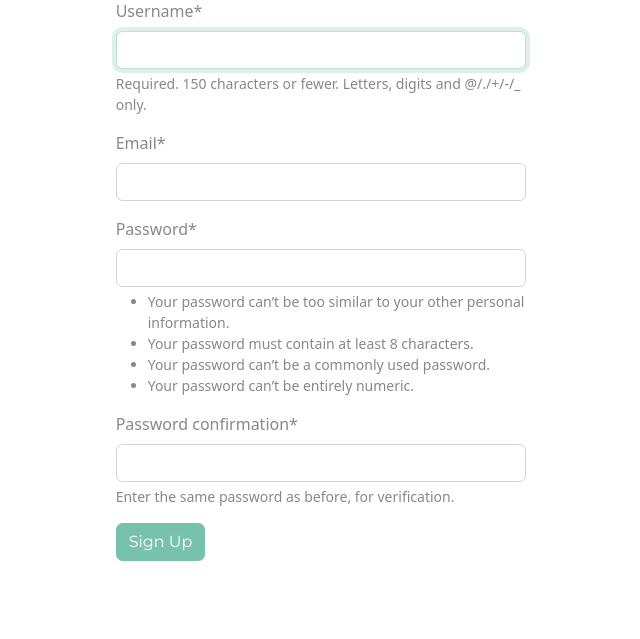
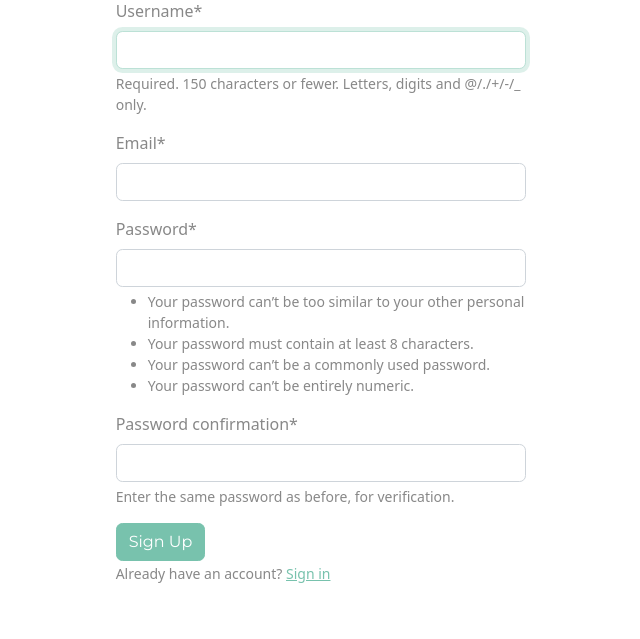
Before and after one commit to CrazyEggz/ci-fridge-pal, a Django app: page /signup/ in a window 1280 px wide. Shown: the part 161-800 px from the top of the page, without its empty margins (319-959 px from the left). Run offline with Django 4.2, Linux system fonts and the light colour scheme; some libraries are stand-ins or nearby versions.

Commit message:
Add sign in button on sign up page for user who's already have an account

```diff
--- a/home/templates/home/signup.html
+++ b/home/templates/home/signup.html
@@ -24,6 +24,12 @@
             {{ form | crispy }}
             <button class="btn btn-primary" type="submit">Sign Up</button>
         </form>
+		<div>
+			<small class="text-muted">
+				Already have an account?
+				<a href="{% url 'login' %}">Sign in</a>
+			</small>
+		</div>
     </div>
 </div>
 {% endblock content %}
```
